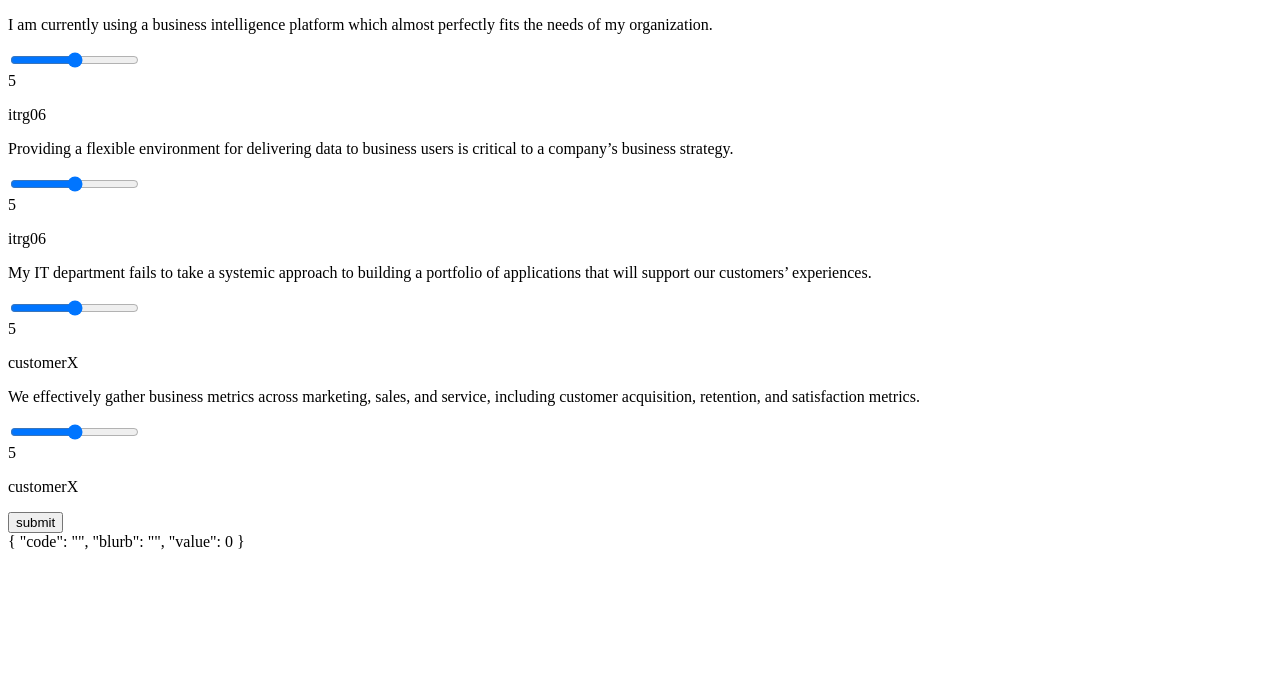
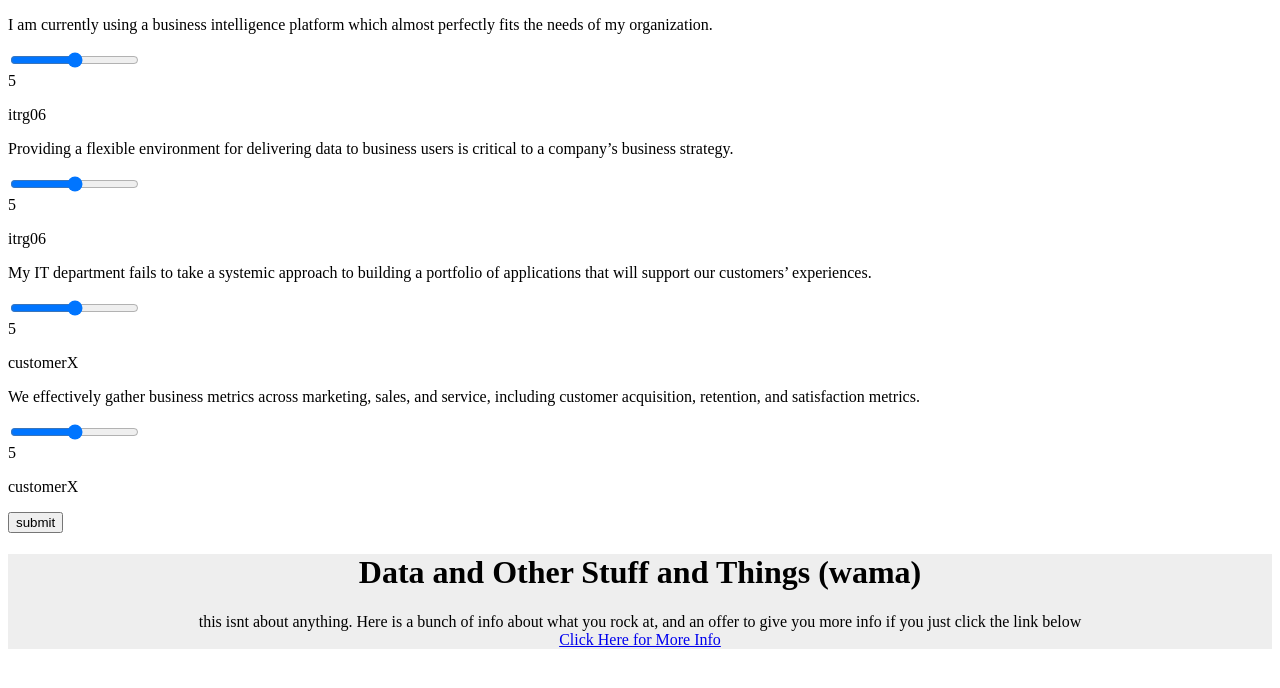
Before and after one commit to jbarson/innovation_may_2018, a Vue app: page / in a window 1280 px wide. Shown: the top 688 px of the page. Built offline with nearby package versions, Linux system fonts and the light colour scheme.

Commit message:
info box at bottom

```diff
--- a/src/components/Sliders.vue
+++ b/src/components/Sliders.vue
@@ -10,8 +10,14 @@
       </div>
       <button @click='calculate(questions, strongestItem)'>submit</button>
 
+      <div class="blurb" v-if=strongestItem.value>
+        <h1>{{strongestItem.name}} ({{strongestItem.code}})</h1>
+        <div>{{strongestItem.blurb}}</div>
+        <a v-bind:href="strongestItem.link">Click Here for More Info</a>
+      </div>
+
       <div>
-        {{strongestItem}}
+
       </div>
   </div>
 
@@ -50,9 +56,11 @@ export default {
         }
       ],
       strongestItem: {
-        code: '',
-        blurb: '',
-        value: 0
+        code: 'wama',
+        name: 'Data and Other Stuff and Things',
+        blurb: "this isnt about anything.  Here is a bunch of info about what you rock at, and an offer to give you more info if you just click the link below",
+        value: 20,
+        link: 'http://www.moreinfo.com'
       }
     }
 
@@ -89,4 +97,9 @@ export default {
 <!-- Add "scoped" attribute to limit CSS to this component only -->
 <style scoped>
 
+.blurb {
+  background-color: #eee;
+  text-align: center
+}
+
 </style>
```
